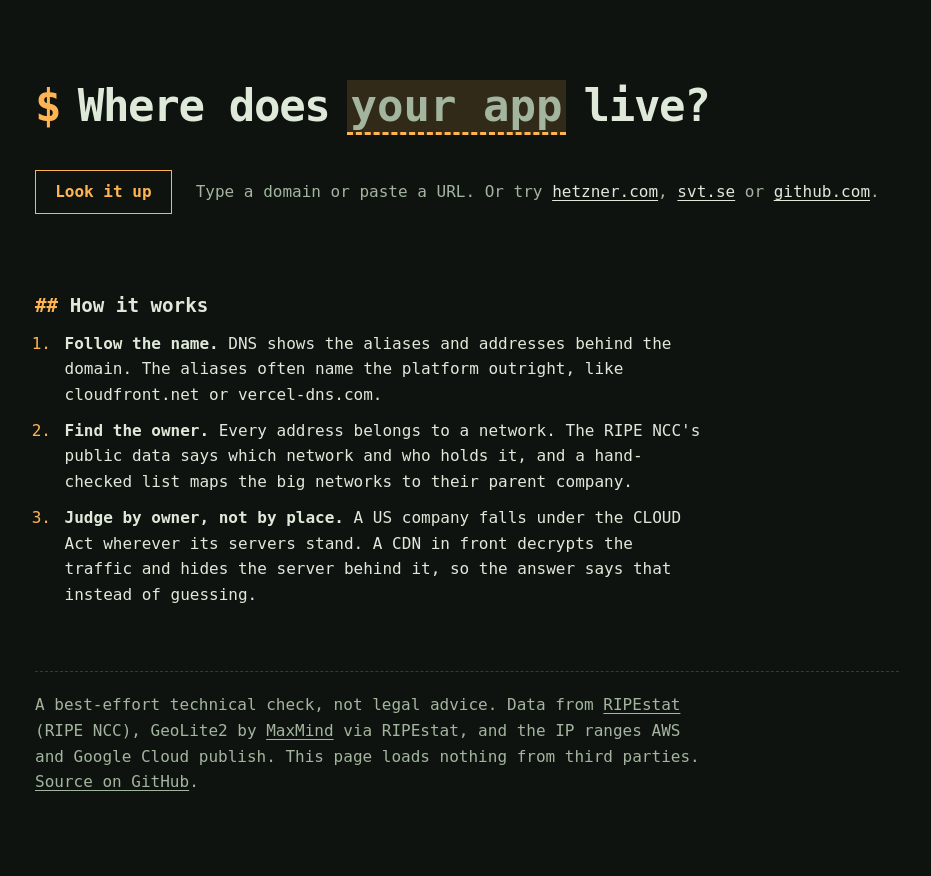
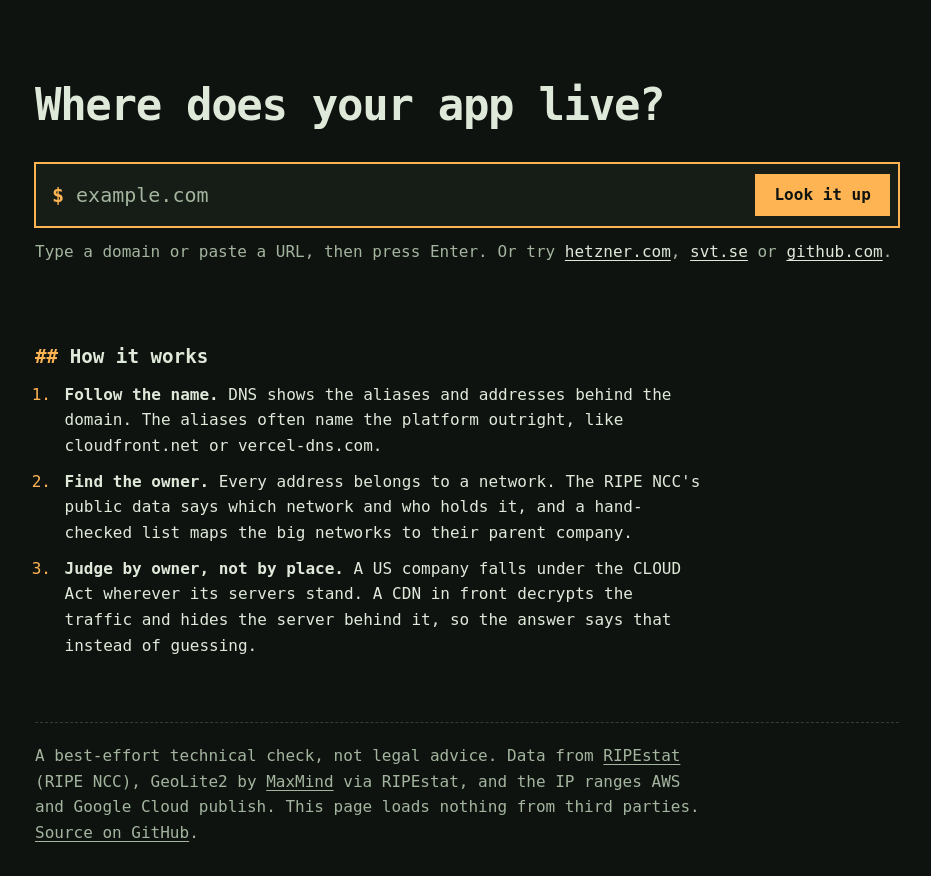
Before and after one commit to AntonSatt/where-does-your-app-live, a plain HTML site: page app/static/index.html in a window 1280 px wide. Shown: the whole page, without its empty margins (173-1104 px from the left). Drawn offline with Linux system fonts and the light colour scheme.

Commit message:
Gör sökfältet till en riktig ruta så att det syns var man skriver

```diff
--- a/app/static/index.html
+++ b/app/static/index.html
@@ -22,6 +22,8 @@
     --us: #ff8478;
     --front: #f5cd62;
     --other: #9cc4ff;
+    --field: #161d16;
+    --field-line: #4f6a4c;
     --mono: ui-monospace, "SF Mono", "Cascadia Mono", "Segoe UI Mono", "JetBrains Mono", "DejaVu Sans Mono", Menlo, Consolas, monospace;
     accent-color: var(--accent);
   }
@@ -49,61 +51,58 @@
     padding: clamp(2rem, 1rem + 5vw, 6rem) clamp(1rem, 0.5rem + 4vw, 3rem) 4rem;
   }
 
-  /* The question is the form: "$ Where does ____ live?" */
-  .ask {
+  .title {
     margin: 0;
     font-size: clamp(1.6rem, 1.15rem + 2vw, 2.75rem);
     font-weight: 700;
     line-height: 1.15;
     letter-spacing: -0.03em;
+    text-wrap: balance;
+  }
+
+  /* A real prompt box: "$ ____________ [Look it up]" */
+  .prompt {
+    margin-block-start: clamp(1.25rem, 1rem + 1.5vw, 2rem);
     display: flex;
     flex-wrap: wrap;
-    align-items: baseline;
-    column-gap: 0.4em;
+    align-items: center;
+    gap: 0.5rem 0.75rem;
+    padding: 0.5rem 0.5rem 0.5rem 1rem;
+    background: var(--field);
+    border: 1px solid var(--field-line);
+    cursor: text;
   }
-  .ask::before { content: "$" / ""; color: var(--accent); }
-  .ask input {
+  .prompt:focus-within { border-color: var(--accent); box-shadow: 0 0 0 1px var(--accent); }
+  .prompt:has(input[aria-invalid="true"]) { border-color: var(--us); box-shadow: 0 0 0 1px var(--us); }
+  .ps1 { color: var(--accent); font-size: 1.25rem; font-weight: 700; }
+  .prompt input {
+    flex: 1 1 12ch;
+    min-inline-size: 0;
+    padding: 0.45rem 0;
     font: inherit;
+    font-size: 1.25rem;
     color: var(--ink);
     caret-color: var(--accent);
     background: transparent;
     border: 0;
-    border-block-end: 0.07em dashed var(--accent);
     border-radius: 0;
-    padding: 0 0.08em 0.02em;
-    field-sizing: content;
-    width: auto;
-    min-inline-size: 4ch;
-    max-inline-size: 100%;
   }
-  @supports not (field-sizing: content) {
-    .ask input { inline-size: min(14ch, 100%); }
-  }
-  .ask input::placeholder { color: var(--muted); opacity: 1; }
-  .ask input:focus { outline: none; }
-  .ask input:focus-visible { background: color-mix(in oklab, var(--accent) 14%, transparent); }
-  .ask input[aria-invalid="true"] { border-block-end-color: var(--us); }
-
-  .below {
-    display: flex;
-    flex-wrap: wrap;
-    align-items: center;
-    gap: 0.75rem 1.5rem;
-    margin-block-start: clamp(1.25rem, 1rem + 1.5vw, 2.25rem);
-  }
+  .prompt input::placeholder { color: var(--muted); opacity: 1; }
+  .prompt input:focus { outline: none; }
   .go {
+    flex: none;
     font: 700 1rem/1 var(--mono);
     padding: 0.8em 1.2em;
-    background: transparent;
-    color: var(--accent);
-    border: 1px solid var(--accent);
+    background: var(--accent);
+    color: var(--accent-ink);
+    border: 0;
     border-radius: 0;
     cursor: pointer;
   }
-  .go:hover { background: var(--accent); color: var(--accent-ink); }
-  .go:focus-visible { outline: 2px solid var(--accent); outline-offset: 3px; }
+  .go:hover { background: color-mix(in oklab, var(--accent) 82%, white); }
+  .go:focus-visible { outline: 2px solid var(--ink); outline-offset: 2px; }
   .go:disabled { cursor: progress; opacity: 0.7; }
-  .hint { margin: 0; color: var(--muted); text-wrap: pretty; }
+  .hint { margin: 0.75rem 0 0; color: var(--muted); text-wrap: pretty; }
   .hint a { color: var(--ink); }
   .error { margin: 1rem 0 0; color: var(--us); font-weight: 700; }
 
@@ -196,23 +195,21 @@
 </head>
 <body>
 <main>
-  <h1 class="sr-only">Where does your app live?</h1>
+  <h1 class="title">Where does your app live?</h1>
 
   <form id="ask" action="/" method="get" role="search" autocomplete="off">
-    <p class="ask">
-      <span aria-hidden="true">Where does</span>
+    <div class="prompt">
+      <span class="ps1" aria-hidden="true">$</span>
       <input id="d" name="d" type="text" inputmode="url" enterkeyhint="go"
-             placeholder="your app" aria-label="Domain or URL to look up" aria-invalid="false"
+             placeholder="example.com" aria-label="Domain or URL to look up"
+             aria-describedby="hint" aria-invalid="false"
              spellcheck="false" autocapitalize="none" required>
-      <span aria-hidden="true">live?</span>
-    </p>
-    <div class="below">
       <button class="go" id="go" type="submit">Look it up</button>
-      <p class="hint">Type a domain or paste a URL. Or try
-        <a href="/?d=hetzner.com">hetzner.com</a>,
-        <a href="/?d=svt.se">svt.se</a> or
-        <a href="/?d=github.com">github.com</a>.</p>
     </div>
+    <p class="hint" id="hint">Type a domain or paste a URL, then press Enter. Or try
+      <a href="/?d=hetzner.com">hetzner.com</a>,
+      <a href="/?d=svt.se">svt.se</a> or
+      <a href="/?d=github.com">github.com</a>.</p>
     <p id="err" class="error" hidden></p>
   </form>
 
@@ -386,14 +383,14 @@
     err.textContent = message;
     err.hidden = false;
     input.setAttribute("aria-invalid", "true");
-    input.setAttribute("aria-describedby", "err");
+    input.setAttribute("aria-describedby", "err hint");
     status.textContent = message;
     input.focus();
   }
   function clearError() {
     err.hidden = true;
     input.setAttribute("aria-invalid", "false");
-    input.removeAttribute("aria-describedby");
+    input.setAttribute("aria-describedby", "hint");
   }
 
   async function check(domain, push) {
@@ -422,6 +419,12 @@
 
   form.addEventListener("submit", e => { e.preventDefault(); check(input.value, true); });
   input.addEventListener("input", () => { if (!err.hidden) clearError(); });
+  // Like a URL bar: focusing a filled-in field selects it, so typing replaces the old domain.
+  input.addEventListener("focus", () => requestAnimationFrame(() => input.select()));
+  // The whole prompt box is the target, not just the text field inside it.
+  document.querySelector(".prompt").addEventListener("click", e => {
+    if (e.target === e.currentTarget || e.target.classList.contains("ps1")) input.focus();
+  });
   document.querySelectorAll(".hint a").forEach(a => a.addEventListener("click", e => {
     if (e.metaKey || e.ctrlKey || e.shiftKey || e.altKey) return;
     e.preventDefault();
```
